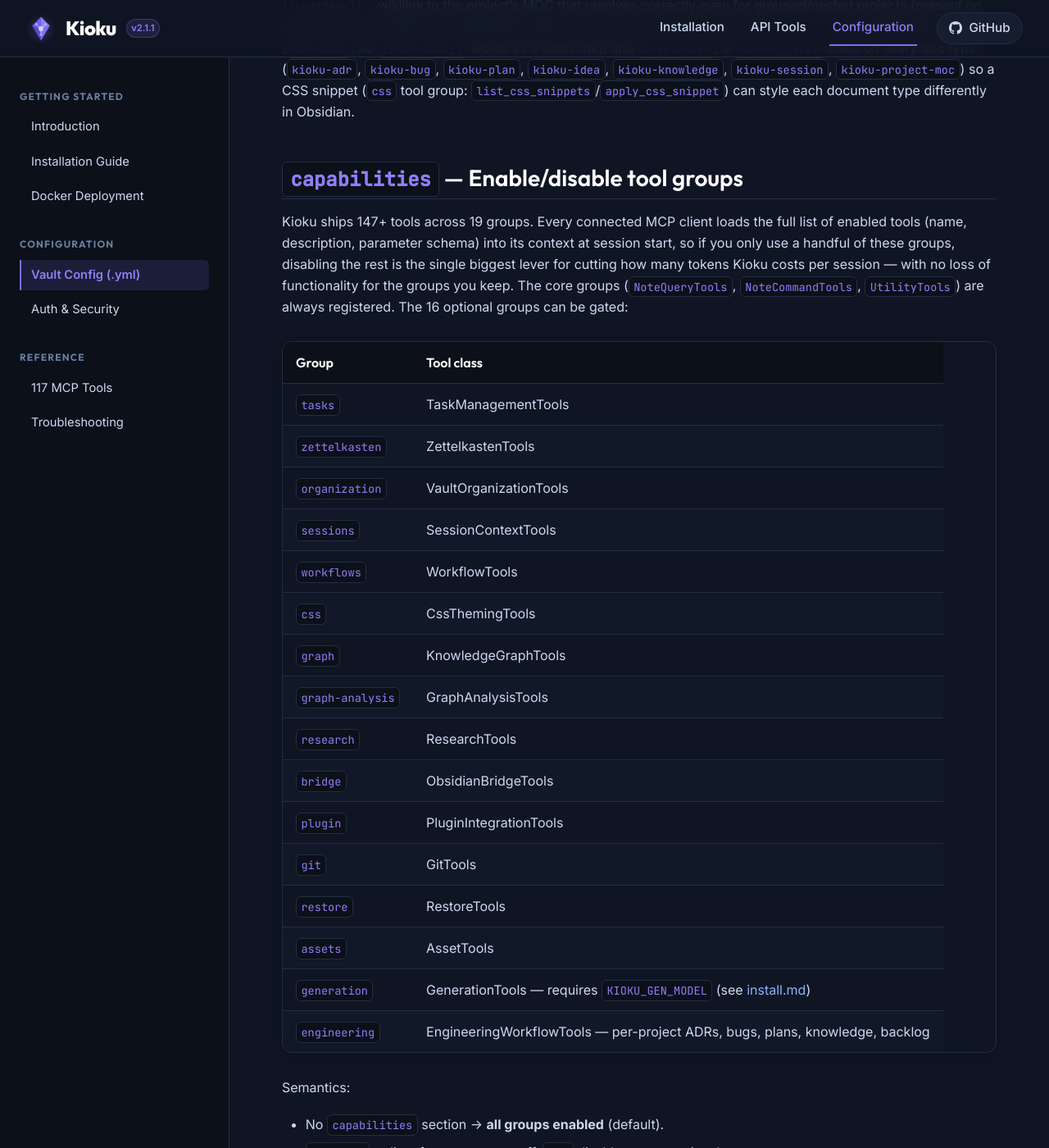
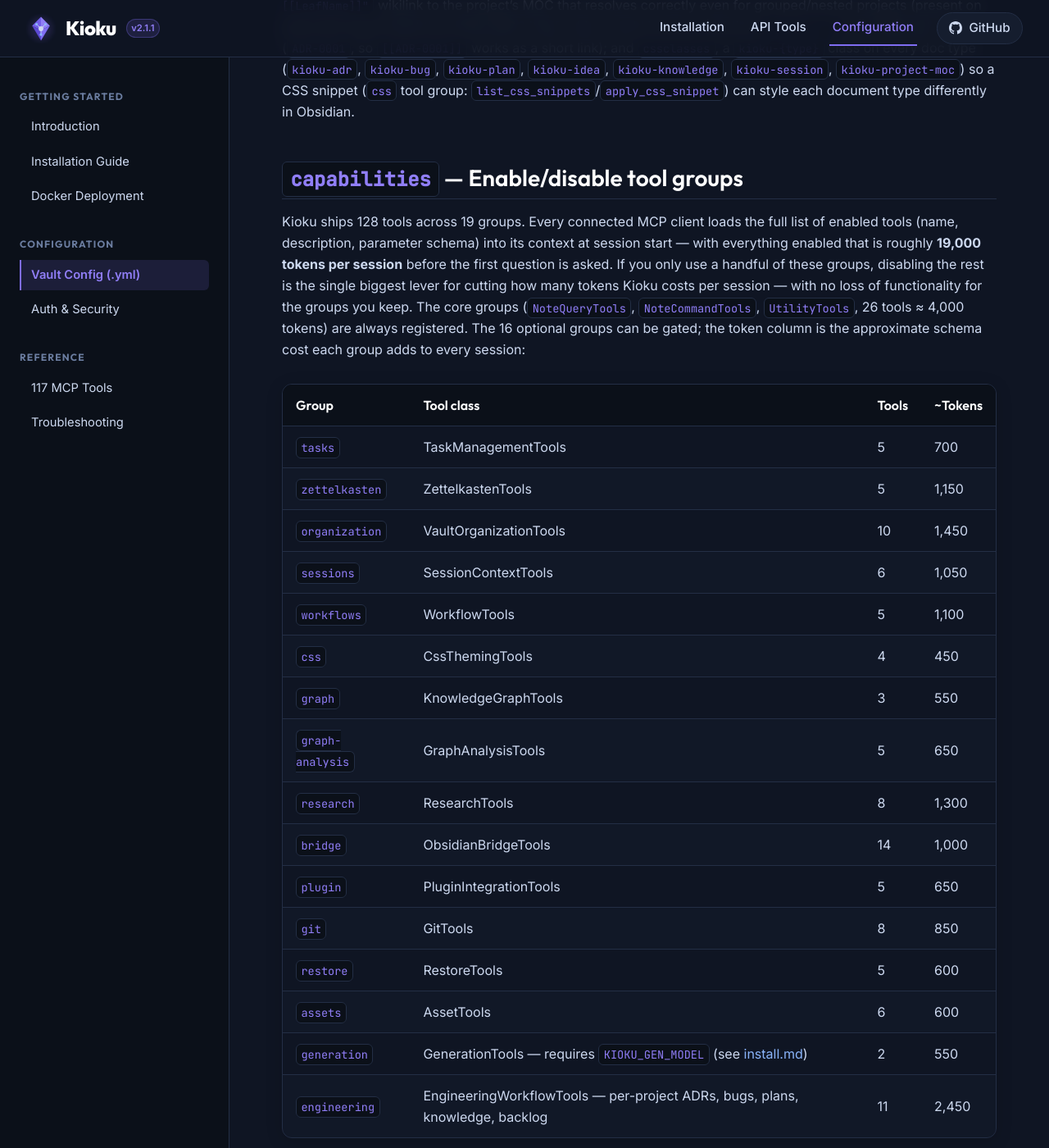
Before and after one commit to sandovaldavid/kioku, a Jekyll site: the page built from docs/vault-config.md, in a window 1280 px wide and 1400 px high, scrolled down 21749 px. Shown: the whole window at 82% size. Built offline with Jekyll 4.4.1, drawn with Linux system fonts in a browser that asks for light colours; some of the changed text lies outside the part shown.

Commit message:
perf(server): document real tool costs and trim verbose descriptions (#233)
* docs(docs): correct tool count and document per-group token costs

The advertised "147+ tools" counted the 19 [McpServerToolType] class
attributes; the real number is 128. Adds the measured per-group schema
token cost table and a recommended capabilities profile for coding
agents to vault-config.md and the kioku-vault skill.

Claude-Session: https://claude.ai/code/session_01EuW6tzroG1NM9T1jmV2CNh

* docs(server): list all capability groups in CapabilitiesConfig doc

The XML doc omitted organization, plugin, graph-analysis, and restore,
so users following it could not target those groups in
capabilities.disabled.

Claude-Session: https://claude.ai/code/session_01EuW6tzroG1NM9T1jmV2CNh

* perf(server): trim verbose tool descriptions

Cuts redundant guidance sentences from the heaviest tool descriptions
(generation, digest, hybrid search, process_inbox, engineering docs)
without changing any schema. Measured via tools/list: ~970 fewer JSON
chars (~240 tokens) per session.

Claude-Session: https://claude.ai/code/session_01EuW6tzroG1NM9T1jmV2CNh

````diff
--- a/docs/vault-config.md
+++ b/docs/vault-config.md
@@ -277,31 +277,33 @@ can style each document type differently in Obsidian.
 
 ## `capabilities` — Enable/disable tool groups
 
-Kioku ships 147+ tools across 19 groups. Every connected MCP client loads the full list of
-enabled tools (name, description, parameter schema) into its context at session start, so if
-you only use a handful of these groups, disabling the rest is the single biggest lever for
-cutting how many tokens Kioku costs per session — with no loss of functionality for the groups
-you keep. The core groups (`NoteQueryTools`, `NoteCommandTools`, `UtilityTools`) are always
-registered. The 16 optional groups can be gated:
+Kioku ships 128 tools across 19 groups. Every connected MCP client loads the full list of
+enabled tools (name, description, parameter schema) into its context at session start — with
+everything enabled that is roughly **19,000 tokens per session** before the first question is
+asked. If you only use a handful of these groups, disabling the rest is the single biggest lever
+for cutting how many tokens Kioku costs per session — with no loss of functionality for the
+groups you keep. The core groups (`NoteQueryTools`, `NoteCommandTools`, `UtilityTools`, 26 tools
+≈ 4,000 tokens) are always registered. The 16 optional groups can be gated; the token column is
+the approximate schema cost each group adds to every session:
 
-| Group | Tool class |
-|---|---|
-| `tasks` | TaskManagementTools |
-| `zettelkasten` | ZettelkastenTools |
-| `organization` | VaultOrganizationTools |
-| `sessions` | SessionContextTools |
-| `workflows` | WorkflowTools |
-| `css` | CssThemingTools |
-| `graph` | KnowledgeGraphTools |
-| `graph-analysis` | GraphAnalysisTools |
-| `research` | ResearchTools |
-| `bridge` | ObsidianBridgeTools |
-| `plugin` | PluginIntegrationTools |
-| `git` | GitTools |
-| `restore` | RestoreTools |
-| `assets` | AssetTools |
-| `generation` | GenerationTools — requires `KIOKU_GEN_MODEL` (see [install.md](install.md)) |
-| `engineering` | EngineeringWorkflowTools — per-project ADRs, bugs, plans, knowledge, backlog |
+| Group | Tool class | Tools | ~Tokens |
+|---|---|---|---|
+| `tasks` | TaskManagementTools | 5 | 700 |
+| `zettelkasten` | ZettelkastenTools | 5 | 1,150 |
+| `organization` | VaultOrganizationTools | 10 | 1,450 |
+| `sessions` | SessionContextTools | 6 | 1,050 |
+| `workflows` | WorkflowTools | 5 | 1,100 |
+| `css` | CssThemingTools | 4 | 450 |
+| `graph` | KnowledgeGraphTools | 3 | 550 |
+| `graph-analysis` | GraphAnalysisTools | 5 | 650 |
+| `research` | ResearchTools | 8 | 1,300 |
+| `bridge` | ObsidianBridgeTools | 14 | 1,000 |
+| `plugin` | PluginIntegrationTools | 5 | 650 |
+| `git` | GitTools | 8 | 850 |
+| `restore` | RestoreTools | 5 | 600 |
+| `assets` | AssetTools | 6 | 600 |
+| `generation` | GenerationTools — requires `KIOKU_GEN_MODEL` (see [install.md](install.md)) | 2 | 550 |
+| `engineering` | EngineeringWorkflowTools — per-project ADRs, bugs, plans, knowledge, backlog | 11 | 2,450 |
 
 Semantics:
 
@@ -318,6 +320,12 @@ capabilities:
 capabilities:
   require_explicit: true
   enabled: [tasks, zettelkasten]
+
+# Example 3: recommended profile for coding-agent use (Claude Code, OpenCode, Antigravity).
+# Drops ~4,500 tokens per session. git/restore are shell-native for these agents,
+# css/assets/generation/research are niche unless you actively use them.
+capabilities:
+  disabled: [git, restore, css, assets, generation, research]
 ```
 
 Changes require a server restart (tool groups are registered at startup).
````
Also changed, not shown: integrations/antigravity-plugin/skills/kioku-vault/SKILL.md (+10 -8 lines), integrations/claude-code-plugin/skills/kioku-vault/SKILL.md (+10 -8 lines), 6 other files.
